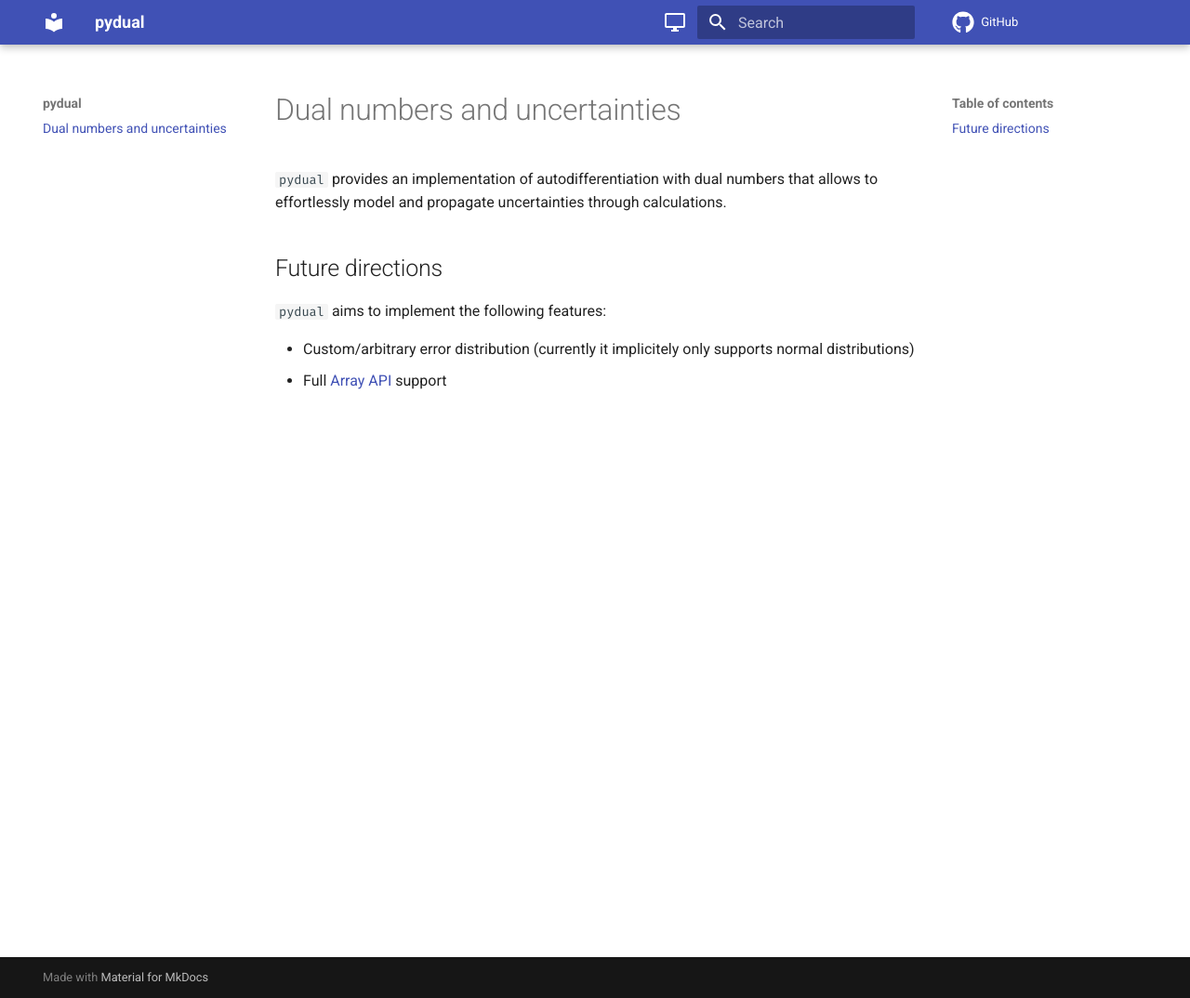
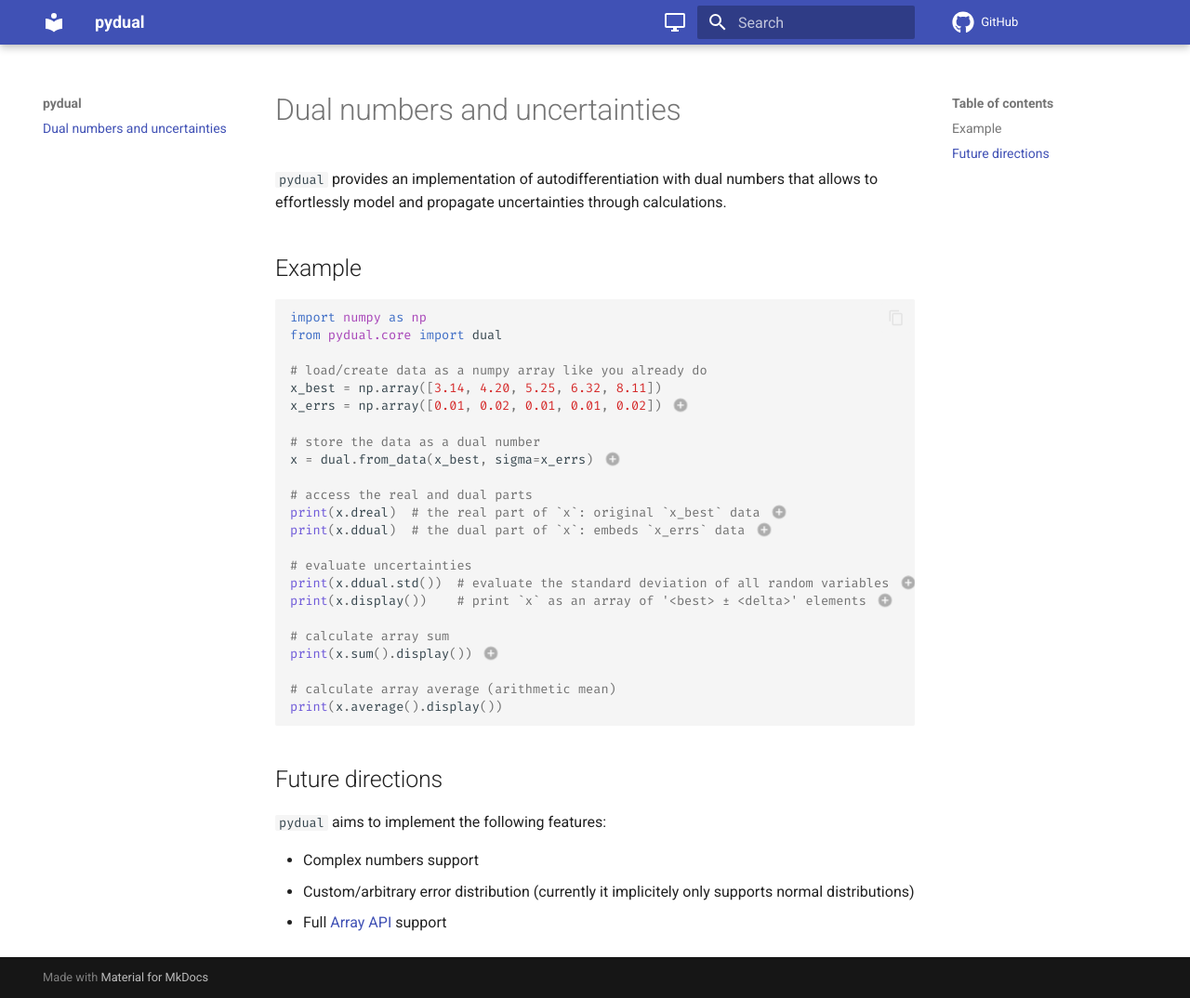
Before and after one commit to RBerga06/pydual, an MkDocs documentation site: the page built from docs/index.md, in a window 1280 px wide and 1074 px high. Shown: the whole window at 93% size. Built offline with MkDocs 1.6.1 and Material for MkDocs 9.7.7, drawn with Linux system fonts in a browser that asks for light colours; comment, search, counter and statistics services are not loaded.

Commit message:
feat(docs): add KaTeX and write an example for `index.md`

````diff
--- a/docs/index.md
+++ b/docs/index.md
@@ -3,9 +3,45 @@
 `pydual` provides an implementation of autodifferentiation with dual numbers
 that allows to effortlessly model and propagate uncertainties through calculations.
 
+## Example
+```py
+import numpy as np
+from pydual.core import dual
+
+# load/create data as a numpy array like you already do
+x_best = np.array([3.14, 4.20, 5.25, 6.32, 8.11])
+x_errs = np.array([0.01, 0.02, 0.01, 0.01, 0.02]) #(1)!
+
+# store the data as a dual number
+x = dual.from_data(x_best, sigma=x_errs) #(2)!
+
+# access the real and dual parts
+print(x.dreal)  # the real part of `x`: original `x_best` data (3)
+print(x.ddual)  # the dual part of `x`: embeds `x_errs` data (4)
+
+# evaluate uncertainties
+print(x.ddual.std())  # evaluate the standard deviation of all random variables (5)
+print(x.display())    # print `x` as an array of '<best> ± <delta>' elements (6)
+
+# calculate array sum
+print(x.sum().display()) #(7)!
+
+# calculate array average (arithmetic mean)
+print(x.average().display())
+```
+
+1. Error bars on `x_best`
+2. The `x` variable is a `dual` instance and represents a vector (1D array) of dual numbers: you can think of it as an array of random variables, all normally distributed (with standard deviations dictated by `x_errs`) and stochastically independent.
+3. This attribute is called `.dreal` to avoid confusion with the `.real` attribute of `complex` numbers (we currently don't support complex numbers in the real or dual parts, but we'd like to in the future) - the leading `d` stands for “dual number”.
+4. This attribute is called `.ddual` (and not `.dual`) for symmetry with `.dreal`.
+5. If the random variables are normally distributed, their standard deviations are the best estimators for uncertainties. Note that the result is equal to `x_errs`.
+6. The `.display()` method uses `.ddual.std()` under the hood, hence uncertainties are estimated this way.
+7. Note that the dual part is automatically calculated as the square root of the sum of hte squares of the elements of `x.ddual.std()`, because they are independent.
+
 ## Future directions
 
 `pydual` aims to implement the following features:
 
+- Complex numbers support
 - Custom/arbitrary error distribution (currently it implicitely only supports normal distributions)
 - Full [Array API](https://data-apis.org/array-api/latest/) support
--- /dev/null
+++ b/docs/js/katex.js
@@ -0,0 +1,10 @@
+document$.subscribe(({ body }) => {
+  renderMathInElement(body, {
+    delimiters: [
+      { left: "$$",  right: "$$",  display: true },
+      { left: "$",   right: "$",   display: false },
+      { left: "\\(", right: "\\)", display: false },
+      { left: "\\[", right: "\\]", display: true }
+    ],
+  })
+})
--- a/mkdocs.yml
+++ b/mkdocs.yml
@@ -24,9 +24,11 @@
     code: Fira Code
   icon:
     repo: fontawesome/brands/github
+  features:
+    - content.code.copy
+    - content.code.annotate
 
 markdown_extensions:
-  - pymdownx.superfences
   # emojis
   - attr_list
   - pymdownx.emoji:
@@ -37,8 +39,21 @@
       anchor_linenums: true
       line_spans: __span
       pygments_lang_class: true
+  # inline math (KaTeX)
+  - pymdownx.arithmatex:
+      generic: true
   - pymdownx.inlinehilite
   - pymdownx.snippets
   # admonitions (info, warning, etc.)
   - admonition
   - pymdownx.details
+  # core
+  - pymdownx.superfences  # content nesting
+
+extra_javascript:
+  - js/katex.js
+  - https://unpkg.com/katex@0/dist/katex.min.js
+  - https://unpkg.com/katex@0/dist/contrib/auto-render.min.js
+
+extra_css:
+  - https://unpkg.com/katex@0/dist/katex.min.css
````
